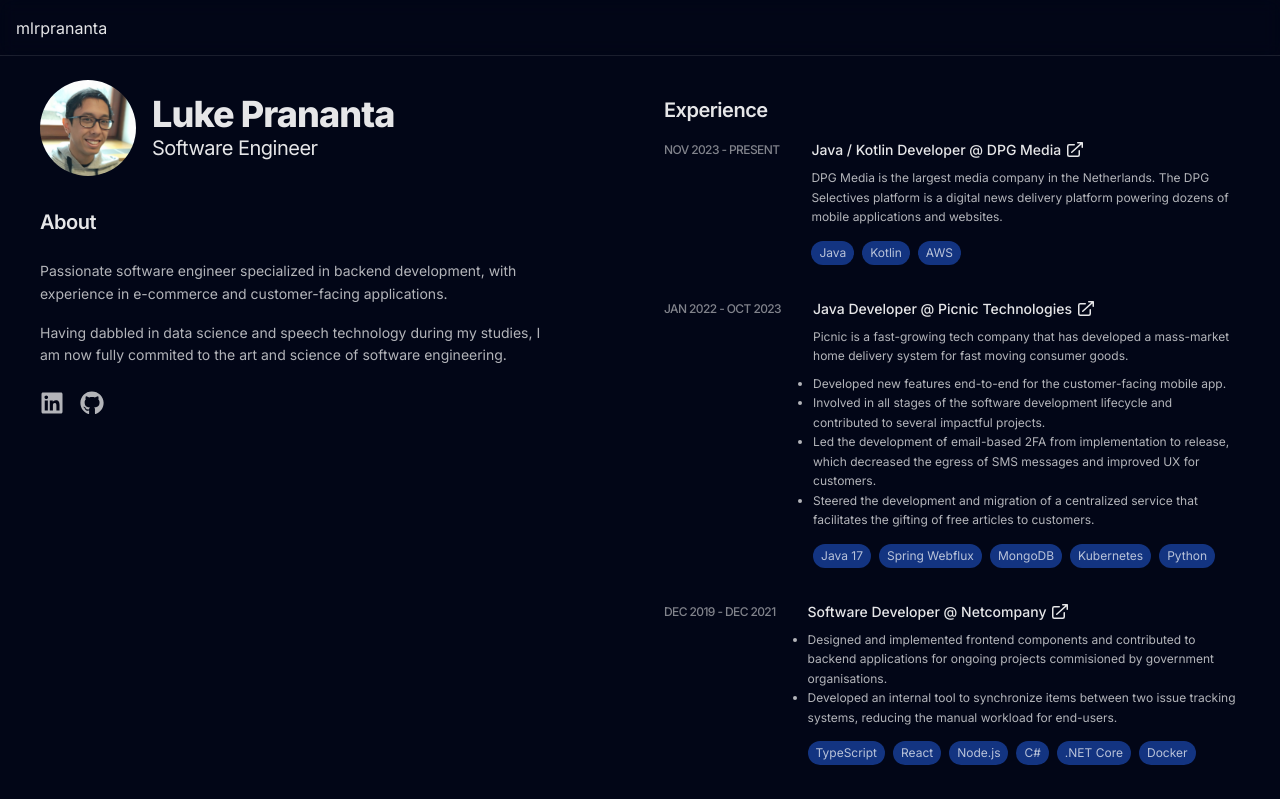
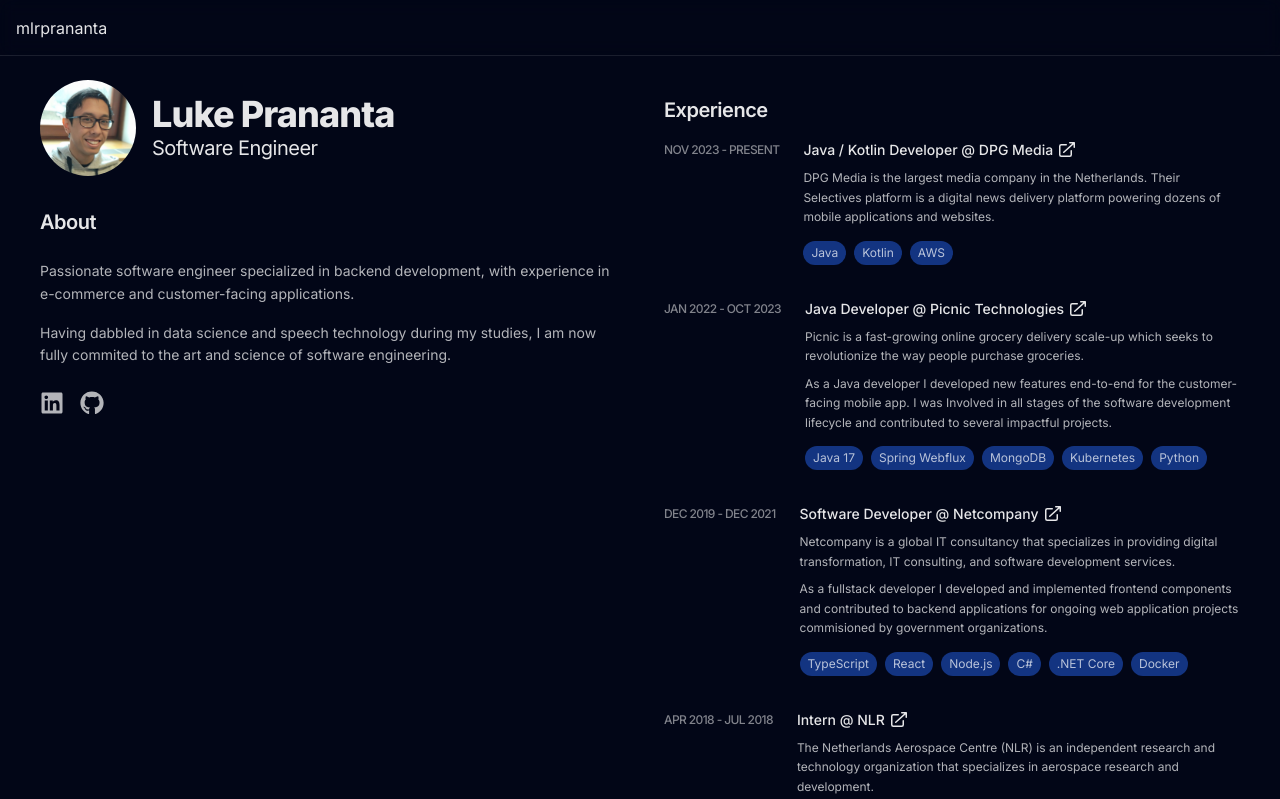
Before and after one commit to mlrprananta/mlrprananta.github.io, a Next.js app: page / in a window 1280 px wide. Shown: the top 799 px of the page. Built offline with nearby package versions, Linux system fonts and the light colour scheme.

Commit message:
Refactor experience section

```diff
--- a/components/Experience.tsx
+++ b/components/Experience.tsx
@@ -16,7 +16,7 @@
           skills={["Java", "Kotlin", "AWS"]}
         >
           <p className="my-2">
-            DPG Media is the largest media company in the Netherlands. The DPG
+            DPG Media is the largest media company in the Netherlands. Their
             Selectives platform is a digital news delivery platform powering
             dozens of mobile applications and websites.
           </p>
@@ -36,28 +36,24 @@
           ]}
         >
           <p className="my-2">
-            Picnic is a fast-growing tech company that has developed a
-            mass-market home delivery system for fast moving consumer goods.
+            Picnic is a fast-growing online grocery delivery scale-up which
+            seeks to revolutionize the way people purchase groceries.
           </p>
-          <ul className="list-outside list-disc">
-            <li>
-              Developed new features end-to-end for the customer-facing mobile
-              app.
-            </li>
-            <li>
-              Involved in all stages of the software development lifecycle and
-              contributed to several impactful projects.
-            </li>
-            <li>
-              Led the development of email-based 2FA from implementation to
+          <p className="my-2">
+            As a Java developer I developed new features end-to-end for the
+            customer-facing mobile app. I was Involved in all stages of the
+            software development lifecycle and contributed to several impactful
+            projects.
+          </p>
+          {/* <p className="my-2">
+           I led the development of email-based 2FA from implementation to
               release, which decreased the egress of SMS messages and improved
               UX for customers.
-            </li>
-            <li>
-              Steered the development and migration of a centralized service
+          </p>
+          <p className="my-2">
+          I also steered the development and migration of a centralized service
               that facilitates the gifting of free articles to customers.
-            </li>
-          </ul>
+            </p> */}
         </Position>
         <Position
           company="Netcompany"
@@ -74,17 +70,20 @@
             "Docker",
           ]}
         >
-          <ul className="list-outside list-disc">
-            <li>
-              Designed and implemented frontend components and contributed to
-              backend applications for ongoing projects commisioned by
-              government organisations.
-            </li>
-            <li>
-              Developed an internal tool to synchronize items between two issue
+          <p className="my-2">
+            Netcompany is a global IT consultancy that specializes in providing
+            digital transformation, IT consulting, and software development
+            services.
+          </p>
+          <p className="my-2">
+            As a fullstack developer I developed and implemented frontend
+            components and contributed to backend applications for ongoing web
+            application projects commisioned by government organizations.
+          </p>
+          {/* <p className="my-2">
+          I also built an internal tool to synchronize items between two issue
               tracking systems, reducing the manual workload for end-users.
-            </li>
-          </ul>
+          </p> */}
         </Position>
         <Position
           company="NLR"
@@ -94,12 +93,15 @@
           url="https://www.nlr.nl/"
           skills={["MATLAB"]}
         >
-          <ul className="list-disc">
-            <li>
-              Developed an internal tool to visualize the load paths on wings
-              from recorded flight and sensor data.
-            </li>
-          </ul>
+          <p className="my-2">
+            The Netherlands Aerospace Centre (NLR) is an independent research
+            and technology organization that specializes in aerospace research
+            and development.
+          </p>
+          <p className="my-2">
+            As an intern I developed an internal tool to visualize the load
+            paths on wings using sensor data recorded during flights.
+          </p>
         </Position>
       </div>
     </section>
--- a/components/Hero.tsx
+++ b/components/Hero.tsx
@@ -1,4 +1,3 @@
-import { FaLinkedin, FaGithub, FaArrowDown } from "react-icons/fa";
 import profilePicture from "@/public/pfp.jpeg";
 import Image from "next/image";
 import Subheader from "./Subheader";
@@ -23,11 +22,11 @@
         </div>
       </div>
       <Subheader>About</Subheader>
-      <p className="text-sm leading-relaxed text-white/70 my-2 md:max-w-lg">
+      <p className="text-sm leading-relaxed text-white/70 my-2 md:max-w-xl">
         Passionate software engineer specialized in backend development, with
         experience in e-commerce and customer-facing applications.
       </p>
-      <p className="text-sm leading-relaxed text-white/70 my-2 md:max-w-lg">
+      <p className="text-sm leading-relaxed text-white/70 my-2 md:max-w-xl">
         Having dabbled in data science and speech technology during my studies,
         I am now fully commited to the art and science of software engineering.
       </p>
--- a/components/Position.tsx
+++ b/components/Position.tsx
@@ -14,7 +14,7 @@
 export default function Position(props: Props) {
   return (
     <a href={props.url} className="group sm:flex">
-      <div className="tracking-tighter text-xs/5 font-medium uppercase text-white/50 shrink-0 mr-8">
+      <div className="tracking-tighter text-xs/5 font-medium uppercase text-white/50 shrink-0 mr-6">
         <div className="inline-block">{props.startDate}</div>
         <div className="inline">{" - "}</div>
         <div className="inline-block">{props.endDate}</div>
@@ -29,7 +29,12 @@
                 group-hover:text-blue-600
                 "
         >
-          {`${props.title} @ ${props.company}`}
+          {`${props.title} @ ${props.company.substring(
+            0,
+            props.company.lastIndexOf(" "),
+          )} `}
+          <span className="inline-block">
+            {props.company.split(" ").slice(-1)[0]}
             <svg
               xmlns="http://www.w3.org/2000/svg"
               viewBox="0 0 20 20"
@@ -47,6 +52,7 @@
                 clipRule="evenodd"
               />
             </svg>
+          </span>
         </div>
         <div className="text-xs leading-relaxed text-white/70 my-2">
           {props.children}
```
Lines whose indentation alone changed are shown as unchanged.
